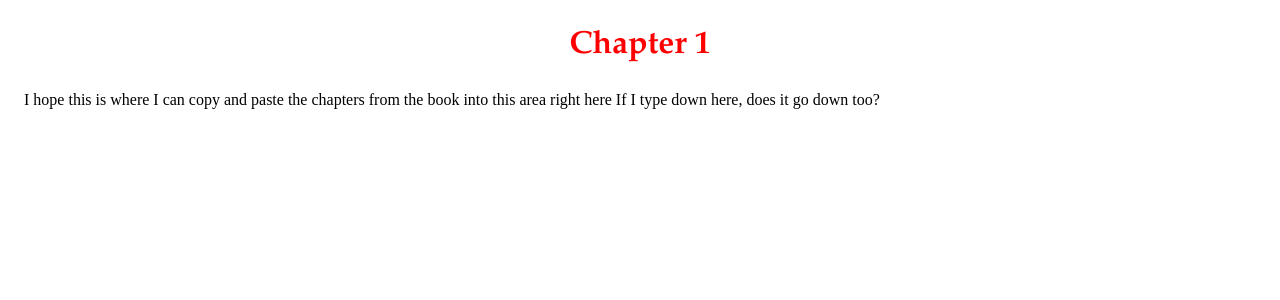
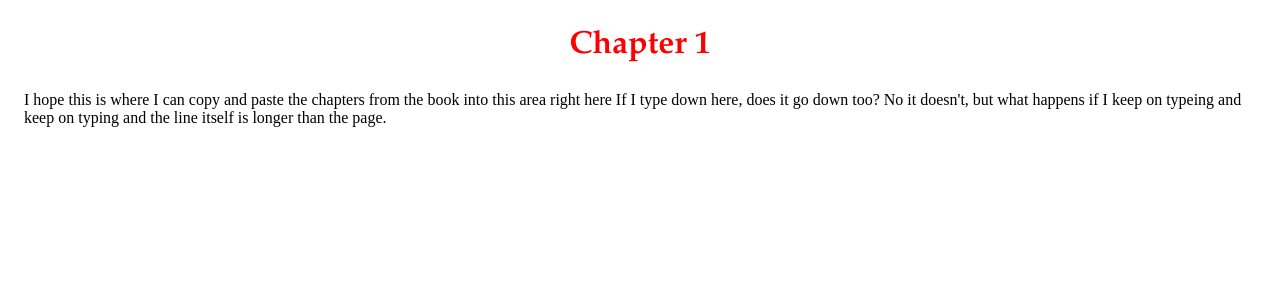
Before and after one commit to jaamen/jaamen.github.io, a Jekyll site: the page chapters.html, which Jekyll copies as it is, in a window 1280 px wide. Shown: the top 300 px of the page. Built offline with Jekyll 4.4.1, drawn with Linux system fonts in a browser that asks for light colours.

Commit message:
Update chapters.html

```diff
--- a/chapters.html
+++ b/chapters.html
@@ -4,7 +4,8 @@
 <body>
 <h2> Chapter 1 </h2>
 <p> I hope this is where I can copy and paste the chapters from the book into this area right here
-If I type down here, does it go down too?
+If I type down here, does it go down too? No it doesn't, but what happens if I keep on typeing and keep on typing and the line
+itself is longer than the page.
 </p>
 </body>
 </html>
```
